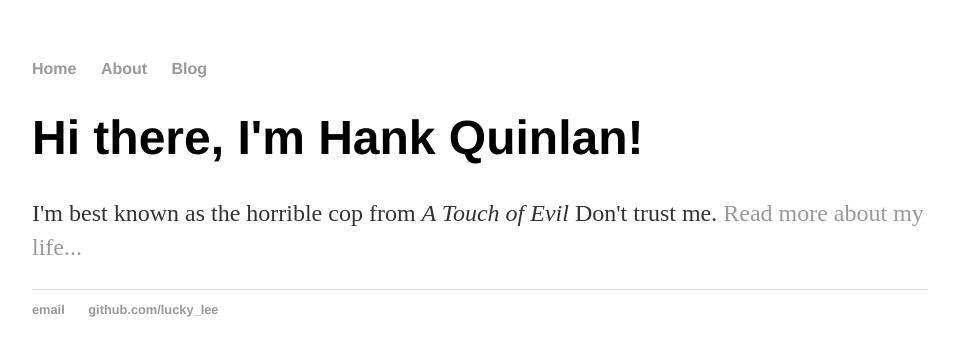
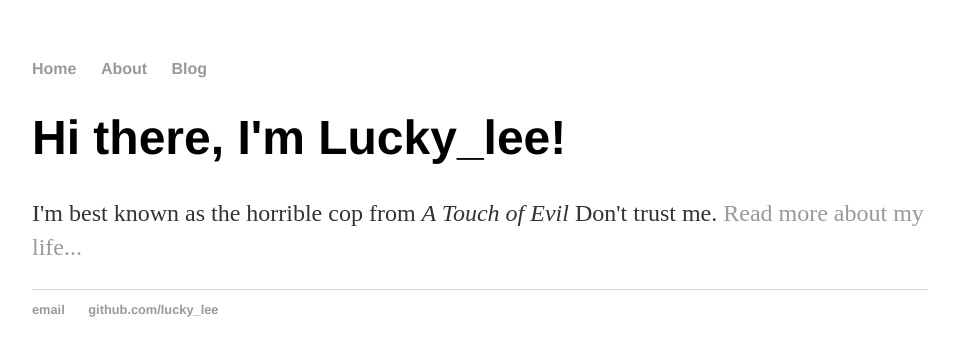
Before and after one commit to haiwei-Lee/haiwei-Lee.github.io, a Jekyll site: the page built from index.html, in a window 1280 px wide. Shown: the top 356 px of the page, without its empty margins (160-1115 px from the left). Built offline with Jekyll 4.4.1, drawn with Linux system fonts in a browser that asks for light colours.

Commit message:
Update index.html

```diff
--- a/index.html
+++ b/index.html
@@ -1,8 +1,8 @@
 ---
 layout: default
-title: Hank Quinlan, Horrible Cop
+title: Lucky_lee
 ---
 <div class="blurb">
-	<h1>Hi there, I'm Hank Quinlan!</h1>
+	<h1>Hi there, I'm Lucky_lee!</h1>
 	<p>I'm best known as the horrible cop from <em>A Touch of Evil</em> Don't trust me. <a href="/about">Read more about my life...</a></p>
 </div><!-- /.blurb -->
```
